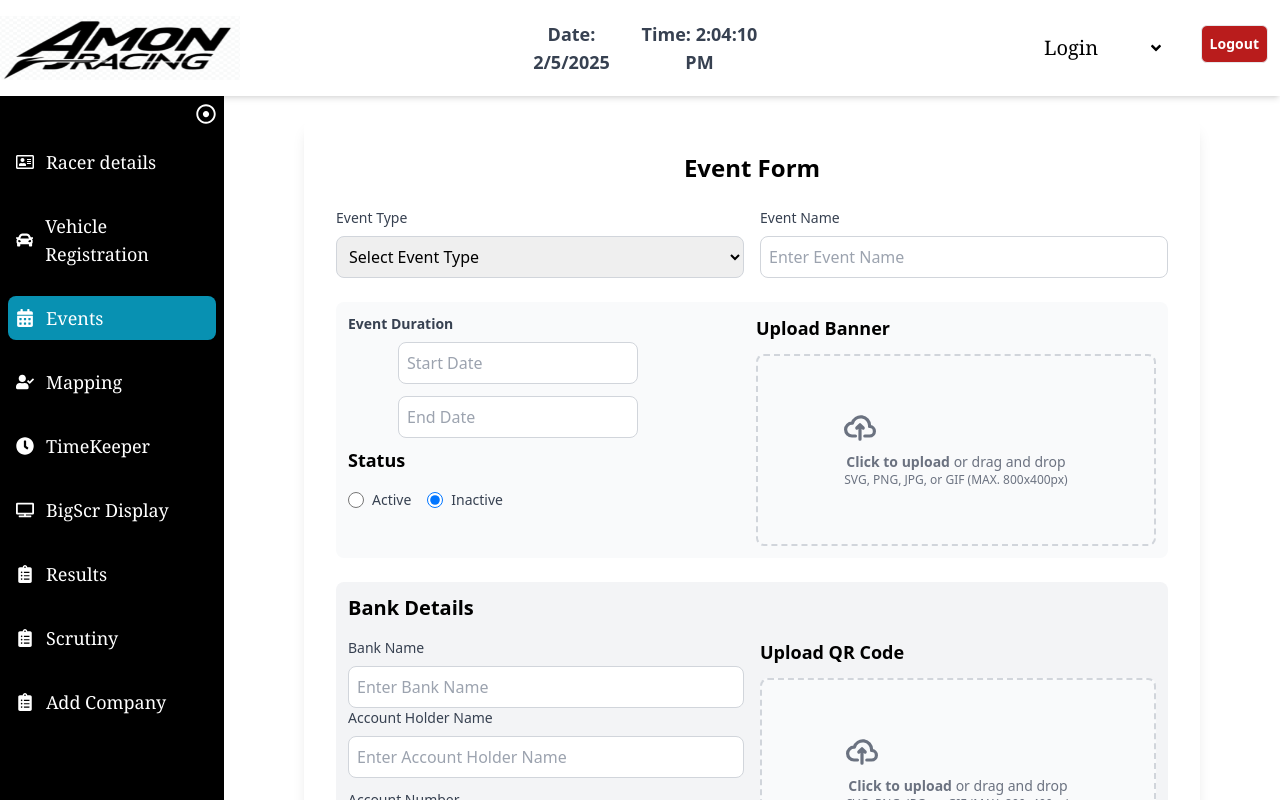
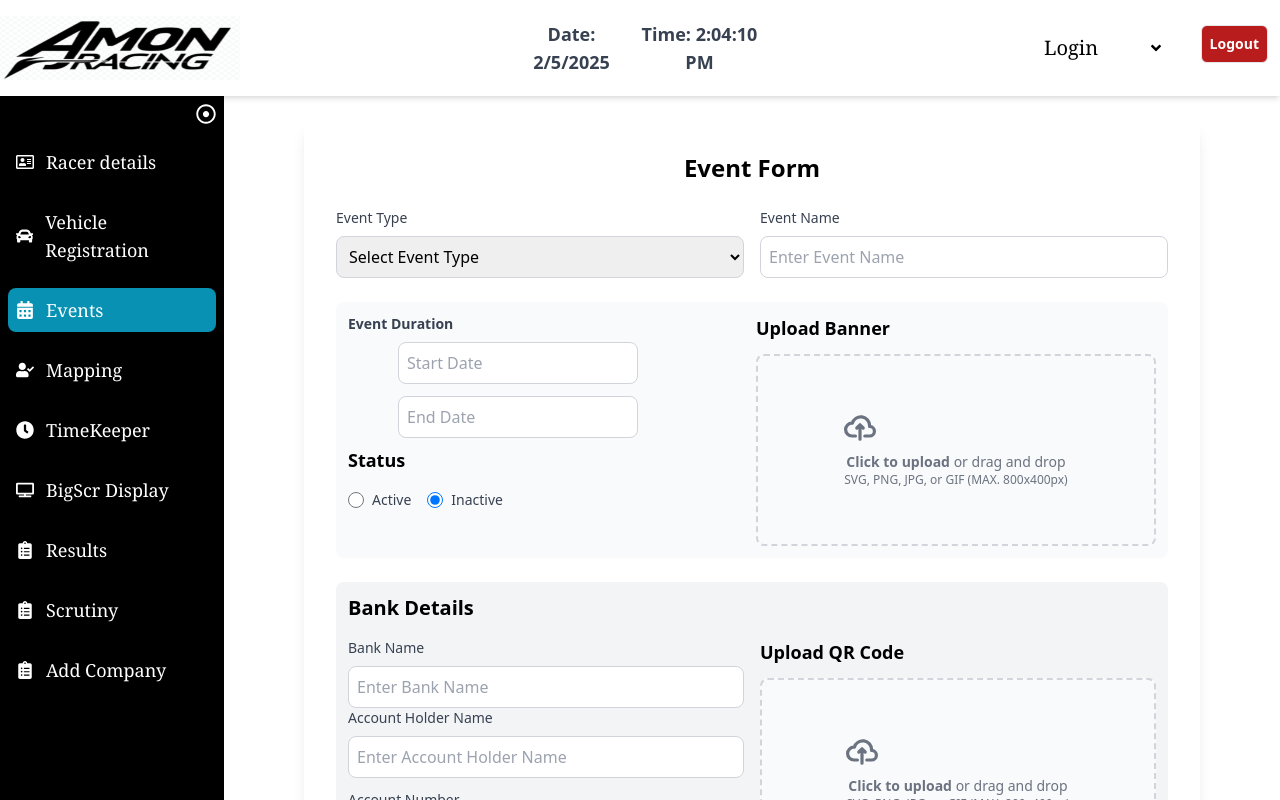
Before and after one commit to prasanthNasaka/InfinityAutomotiveUI, a React (Vite) app: page /events in a window 1280 px wide. Built offline with nearby package versions, Linux system fonts and the light colour scheme.

Commit message:
Side bar design issue fixed

```diff
--- a/src/Components/MainSideBar.jsx
+++ b/src/Components/MainSideBar.jsx
@@ -52,7 +52,7 @@ const MainSideBar = () => {
 
 
       <div className="flex-grow">
-        <ul className="p-2 flex flex-col font-serif gap-5">
+        <ul className="p-2 flex flex-col font-serif gap-4">
           <Link
             to="/registration"
             className={`p-2 text-lg text-white cursor-pointer hover:bg-cyan-600 flex items-center gap-3 hover:rounded-lg ${
```
